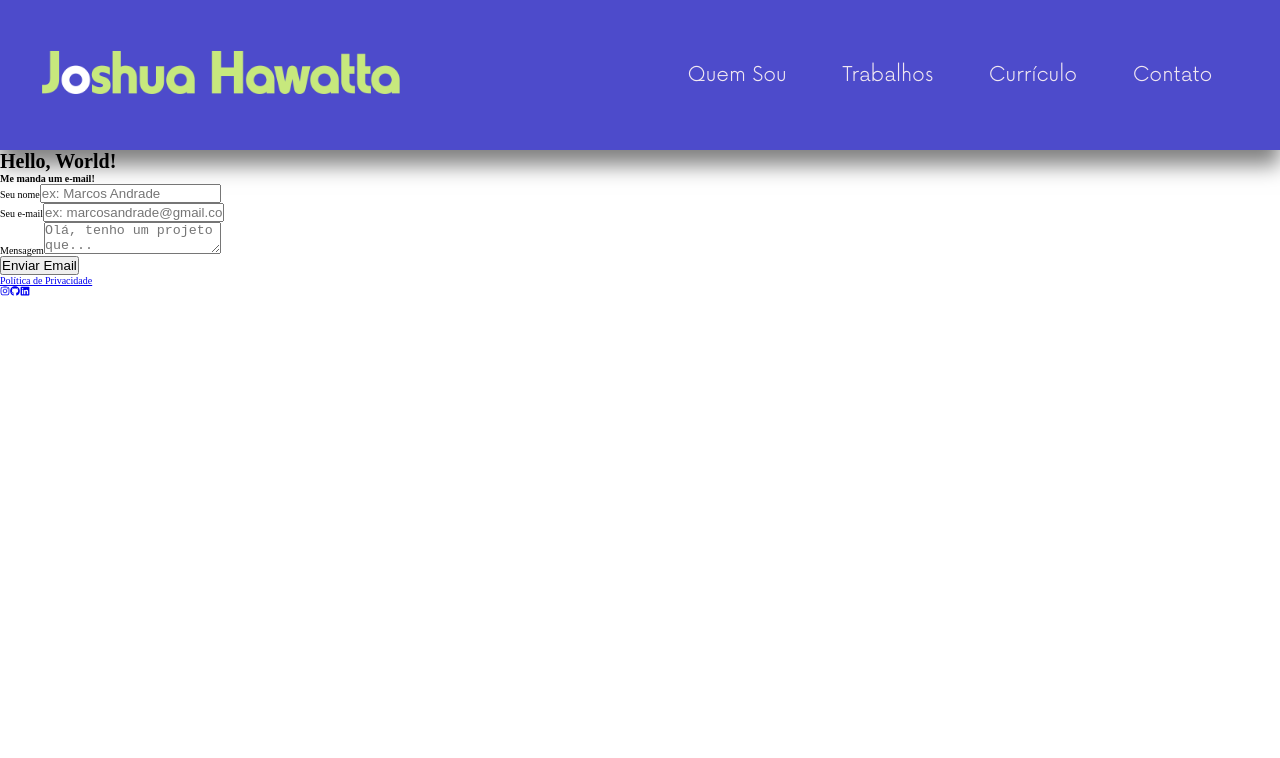
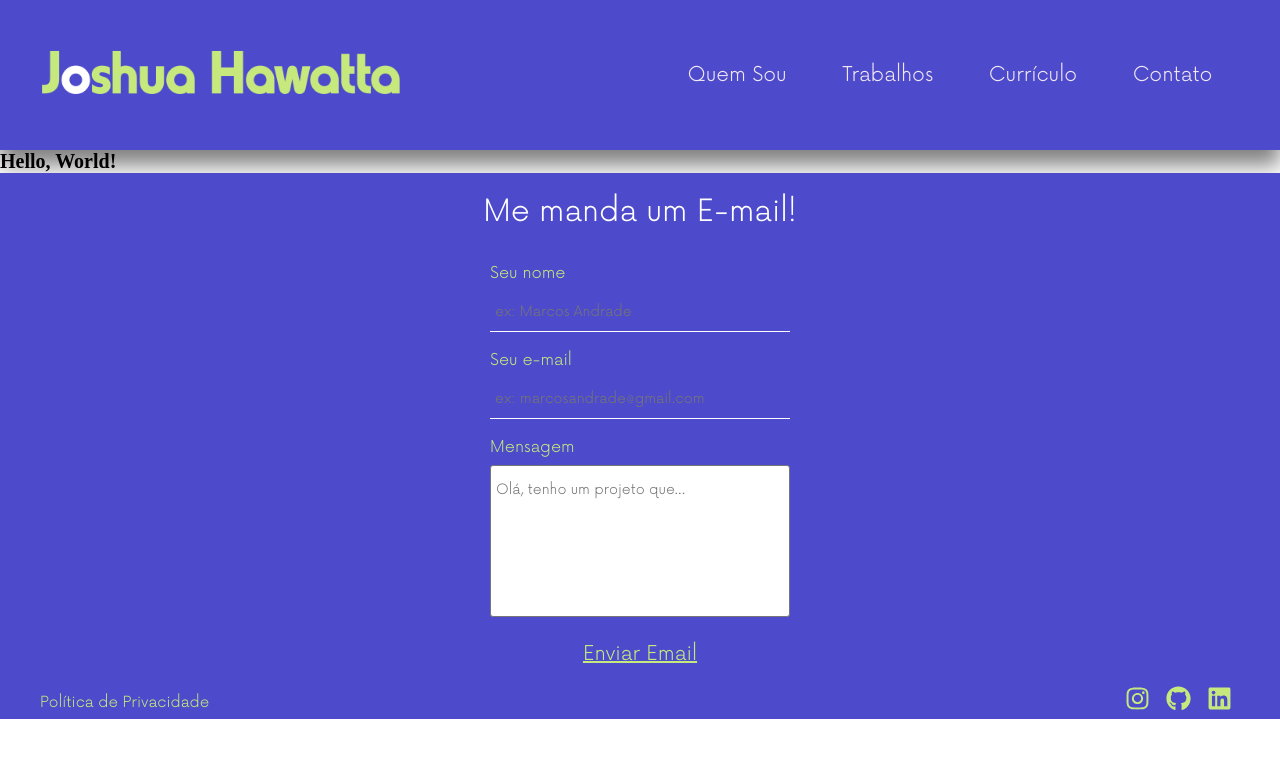
Before and after one commit to JoshuaHawatta/portifolio-dev, a React (Vite) app: page / in a window 1280 px wide. Shown: the top 758 px of the page. Built offline with nearby package versions, Linux system fonts and the light colour scheme.

Commit message:
created footer styles

```diff
--- a/src/components/Footer/Styles.jsx
+++ b/src/components/Footer/Styles.jsx
@@ -1,29 +1,153 @@
 import styled from "styled-components";
 
 export const FooterWrapper = styled.footer `
-
+    background-color: var(--blue-color);
+    display: flex;
+    flex-flow: column wrap;
+    justify-content: center;
+    align-items: center;
+    width: 100%;
 `;
 
-export const FormWrapper = styled.form `
+export const FormWrapper = styled(FooterWrapper) `
+    width: 100%;
+    padding: 2rem 0;
+    margin: 0 auto;
 
+    /*CHILDREN_ELEMENTS*/
+    h4 {
+        font: 3rem now-light, Helvetica, sans-serif;
+        color: #FFFFFF;
+        margin-bottom: 2.5rem;
+    }
+
+    /*MOBILE*/
+    @media (max-width: 779px) {
+        h4 { font-size: 2.5rem; }
+    }
 `;
 
 export const FormSection = styled.section `
+    display: flex;
+    justify-content: center;
+    width: 100%;
 
+    /*CHILDREN_ELEMENTS*/
+    div {
+        display: flex;
+        flex-flow: column wrap;
+        margin-bottom: .5rem;
+
+        label {
+            font: 1.6rem now-light, Helvetica, sans-serif;
+            color: var(--green-color);
+            margin: .8rem 0;
+        }
+
+        input, textarea {
+            font: 1.4rem now-light, Helvetica, sans-serif;
+            width: 30rem;
+            border-radius: .3rem;
+            padding: 1.5rem .5rem;
+            outline: none;
+        }
+
+        input {
+            color: #FFFFFF;
+            background: none;
+            border: none;
+            height: 5vh;
+            background: linear-gradient(to bottom, var(--blue-color) 50%, #FFFFFF 50%) top;
+            background-size: 200% 200%;
+            transition: .2s ease-out;
+
+            /*SIBLINGS*/
+            & + div {
+                width: 100%;
+                height: .1rem;
+                background-color: #FFFFFF;
+            }
+
+            /*EFFECTS*/
+            &:focus {
+                color: #000000;
+                background-position: bottom;
+            }
+        }
+
+        textArea {
+            resize: none;
+            height: 19vh;
+        }
+    }
+
+    /*MOBILE*/
+    @media (max-width: 779px) {
+        div > input, div > textarea { padding: 2rem 1rem };
+        div > textarea { height: 25vh };
+    }
 `;
 
 export const SendEmailButton = styled.button.attrs({ type: 'submit' }) `
+    font: 2rem now-light, Helvetica, sans-serif;
+    color: var(--green-color);
+    background: none;
+    outline: none;
+    border: none;
+    text-decoration: underline;
+    margin-top: 2rem;
+    width: 11vw;
+    cursor: pointer;
 
+    /*MOBILE*/
+    @media (max-width: 779px) {
+        font-size: 1.8rem;
+        width: 30%;
+        margin-bottom: 1.3rem;
+    }
 `;
 
-export const FooterLinksSection = styled(FormSection) `
+export const FooterLinksSection = styled.section `
+    display: flex;
+    flex-flow: row wrap;
+    justify-content: space-between;
+    align-items: center;
+    padding: 0 4rem;
+    width: 100%;
 
+    /*MOBILE*/
+    @media (max-width: 779px) {
+        padding: 0 1rem;
+    }
 `;
 
 export const PrivacyPolicyDiv = styled.div `
+    a {
+        font: 1.5rem now-light, Helvetica, sans-serif;
+        text-decoration: none;
+        color: var(--green-color);
 
+        /*EFFECTS*/
+        &:hover { text-decoration: underline; }
+    }
+
+    /*MOBILE*/
+    @media (max-width: 779px) {
+        a { font-size: 1.2rem; }
+    }
 `;
 
 export const SocialMediaDiv = styled(PrivacyPolicyDiv) `
+    a {
+        font-size: 2.5rem;
+        margin: 0 .8rem;
+    }
 
+    /*MOBILE*/
+    @media (max-width: 779px) {
+        a {
+            font-size: 1.8rem;
+            margin: 0 1.2rem;
+        }
+    }
 `;
--- a/src/components/Footer/index.jsx
+++ b/src/components/Footer/index.jsx
@@ -7,8 +7,8 @@ import {
     FormSection,
     SendEmailButton,
     FooterLinksSection,
-    SocialMediaDiv,
-    PrivacyPolicyDiv
+    PrivacyPolicyDiv,
+    SocialMediaDiv
 } from './Styles';
 
 import { FaInstagram, FaGithub, FaLinkedin } from 'react-icons/fa';
@@ -35,13 +35,13 @@ const Footer = () => {
             return
         }
         else if (!emailRegex.test(inputValues.userEmail) || !inputValues.userEmail) {
-            setMessage('Me diz o seu e-mail. Tipo assim: usuario@gmail.com');
+            setMessage('Me fala o seu e-mail!');
             emailRef.current.focus();
 
             return
         }
         else if (!inputValues.userMessage) {
-            setMessage('Não tá esquecendo de me dizer alguma coisa não?');
+            setMessage('Não esquece da mensagem!');
             messageRef.current.focus();
 
             return
@@ -56,57 +56,68 @@ const Footer = () => {
 
     return (
         <FooterWrapper>
+            <FormWrapper onSubmit={ sendEmail }>
+                <h4>{ message || <>Me manda um E-mail!</> }</h4>
 
-            { /*FORM*/ }
-            <FormWrapper onSubmit={ sendEmail }>
-                <span>{ message }</span>
-                <h4>Me manda um e-mail!</h4>
-
+                {/*NAME_INPUT*/}
                 <FormSection>
+                    <div>
                         <label htmlFor='user-name'>Seu nome</label>
                         <input
                             type='text'
                             ref={ nameRef }
                             name='userName'
                             id='user-name'
-                        value={ inputValues.userName || '' }
-                        onChange={ handleInputChange }
+                            autoComplete='off'
+                            value={inputValues.userName || ''}
+                            onChange={handleInputChange}
                             placeholder='ex: Marcos Andrade'
                         />
+                        <div />
+                    </div>
                 </FormSection>
 
+                {/*E-MAIL_INPUT*/}
                 <FormSection>
+                    <div>
                         <label htmlFor='user-email'>Seu e-mail</label>
                         <input
                             type='email'
                             ref={ emailRef }
+                            autoComplete='off'
                             name='userEmail'
                             id='user-email'
-                        value={ inputValues.userEmail || '' }
-                        onChange={handleInputChange }
+                            value={inputValues.userEmail || ''}
+                            onChange={handleInputChange}
                             placeholder='ex: marcosandrade@gmail.com'
                         />
+                        <div />
+                    </div>
                 </FormSection>
 
+                {/*MESSAGE_AREA*/}
                 <FormSection>
+                    <div>
                         <label htmlFor='user-message'>Mensagem</label>
                         <textarea
                             name='userMessage'
                             id='user-message'
+                            autoComplete='off'
                             ref={ messageRef }
                             onKeyUp={ e => e.key === 'Enter' && sendEmail(e) }
                             value={ inputValues.userMessage || '' }
                             onChange={ handleInputChange }
                             placeholder='Olá, tenho um projeto que...'
                         />
+                    </div>
                 </FormSection>
 
                 <FormSection>
-                    <SendEmailButton>Enviar Email</SendEmailButton>
+                    <SendEmailButton onClick={ sendEmail }>Enviar Email</SendEmailButton>
                 </FormSection>
             </FormWrapper>
 
-            { /*LINKS*/}
+            {/*LINKS_SECTION*/}
             <FooterLinksSection>
                 <PrivacyPolicyDiv>
                     <Link to='privacy-policy'>Política de Privacidade</Link>
```
Lines whose indentation alone changed are shown as unchanged.
